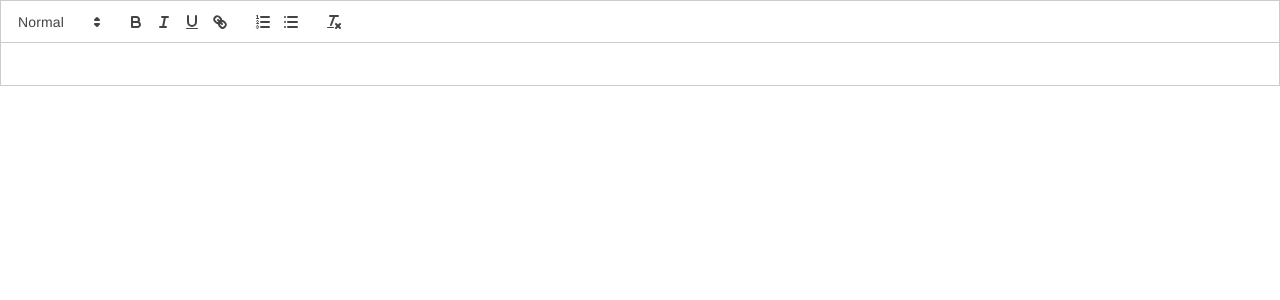
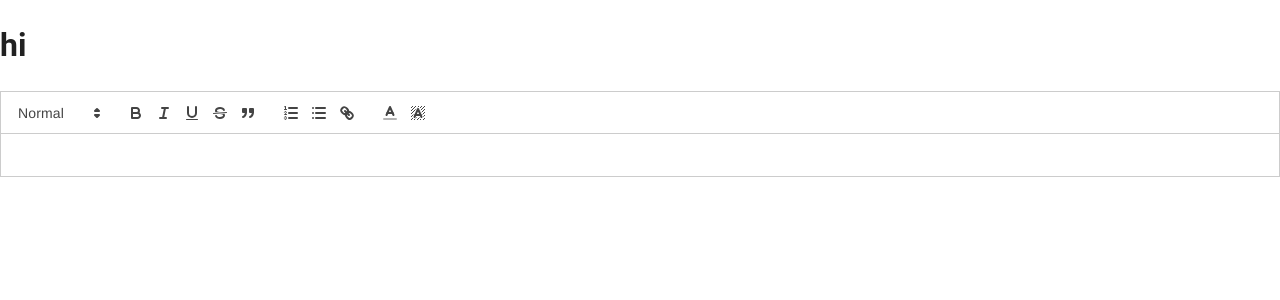
Before and after one commit to EnterRyan/muiProject, a React (Create React App) app: page /comtest in a window 1280 px wide. Shown: the top 300 px of the page. Built offline with nearby package versions, Linux system fonts and the light colour scheme.

Commit message:
캘린더 컴포넌트 생성 및 Molecule 컴포넌트 생성 후 에디터쪽에 props 핸들전달.

```diff
--- a/src/App.js
+++ b/src/App.js
@@ -1,6 +1,7 @@
 import { Router } from 'react';
 import { createBrowserRouter, RouterProvider } from 'react-router-dom';
 import Editor from './components/Atoms/Editor';
+import UserHistoryInput from './components/Molecule/UserHistoryInput';
 import AppLogin from './components/Pages/AppLogin';
 
 const router = createBrowserRouter([
@@ -23,7 +24,7 @@ const router = createBrowserRouter([
   },
   {
     path : "/comtest",
-    element : <Editor/>
+    element : <UserHistoryInput/>
   }
 ]);
 
--- /dev/null
+++ b/src/components/Atoms/Calendar.jsx
@@ -0,0 +1,5 @@
+export default function Calendar(){
+  return (
+    <></>
+  );
+}
--- a/src/components/Atoms/Editor.jsx
+++ b/src/components/Atoms/Editor.jsx
@@ -1,21 +1,31 @@
+import { useMemo, useState } from 'react';
 import ReactQuill from 'react-quill';
 import 'react-quill/dist/quill.snow.css';
 
-/*  Quill Editor 사용(toast 유기.)
-*   toast UI 커스텀 불가 영역이 너무 많음.
-*/
-const toolbarOptoion = [
-  []
-];
+/*  Quill Editor 사용(toast 유기.) toast UI 커스텀 불가 영역이 너무 많음.*/
 
-const handleQuillEditor=(contents)=>{
-  console.log(contents);
-}
+export default function EditorBox(props){
+  const handleQuillEditor=(contents)=>{
+    props.editValue(contents);
+  }
+  const modules = useMemo(()=>{
+    return {
+      toolbar: {
+          container: [
+            [{ 'header': [1, 2, 3, false] }],
+            ['bold', 'italic', 'underline', 'strike', 'blockquote'],
+            [{ 'list': 'ordered' }, { 'list': 'bullet' }, 'link'],
+            [{ 'color': ['#000000', '#e60000', '#ff9900', '#ffff00', '#008a00', '#0066cc', '#9933ff', '#ffffff', '#facccc', '#ffebcc', '#ffffcc', '#cce8cc', '#cce0f5', '#ebd6ff', '#bbbbbb', '#f06666', '#ffc266', '#ffff66', '#66b966', '#66a3e0', '#c285ff', '#888888', '#a10000', '#b26b00', '#b2b200', '#006100', '#0047b2', '#6b24b2', '#444444', '#5c0000', '#663d00', '#666600', '#003700', '#002966', '#3d1466', 'custom-color'] }, { 'background': [] }],
+          ],
+      }
+    }
+  },[]);
 
-export default function EditorBox(){
   return (
-   <ReactQuill
-    onChange={handleQuillEditor}
-   />
+    <ReactQuill
+      theme='snow'
+      onChange={handleQuillEditor}
+      modules={modules}
+    />
   );
 }
--- /dev/null
+++ b/src/components/Molecule/UserHistoryInput.jsx
@@ -0,0 +1,18 @@
+import { useState } from 'react';
+import EditorBox from '../Atoms/Editor';
+
+export default function UserHistoryInput(){
+  const [editorValue, setEditorValue] =  useState('');
+
+  const handlSetEditorValue =(contents)=>{
+    setEditorValue(contents);
+    console.log(`molecule is  ${editorValue}`);
+  };
+
+  return (
+    <>
+      <h1>hi</h1>
+      <EditorBox editValue={handlSetEditorValue}/>
+    </>
+  );
+}
```
